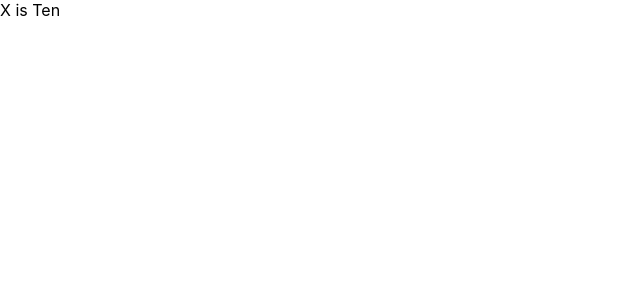
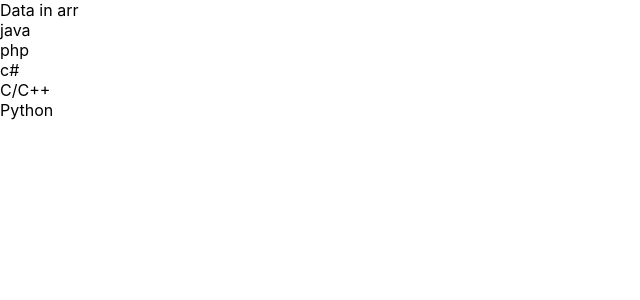
Before and after one commit to faisol-wr/workshop-react-dotnet, a React (Create React App) app in the folder app/: page / in a window 1280 px wide. Shown: the top 300 px of the page, without its empty margins (0-640 px from the left). Built offline with nearby package versions, Linux system fonts and the light colour scheme.

Commit message:
[Update] simple loop

```diff
--- /dev/null
+++ b/app/src/Pages/MyLoop.js
@@ -0,0 +1,13 @@
+function MyLoop() {
+  const arr = ["java", "php", "c#", "C/C++", "Python"];
+  return (
+    <>
+    <div>Data in arr</div>
+      {arr.map((item) => (
+        <div>{item}</div>
+      ))}
+    </>
+  );
+}
+
+export default MyLoop;
--- a/app/src/index.js
+++ b/app/src/index.js
@@ -2,12 +2,12 @@ import React from "react";
 import ReactDOM from "react-dom/client";
 import "./index.css";
 import reportWebVitals from "./reportWebVitals";
-import MyIfElse from "./Pages/MyIfElse";
+import MyLoop from "./Pages/MyLoop";
 
 const root = ReactDOM.createRoot(document.getElementById("root"));
 root.render(
   <React.StrictMode>
-    <MyIfElse />
+    <MyLoop />
   </React.StrictMode>
 );
 
```
